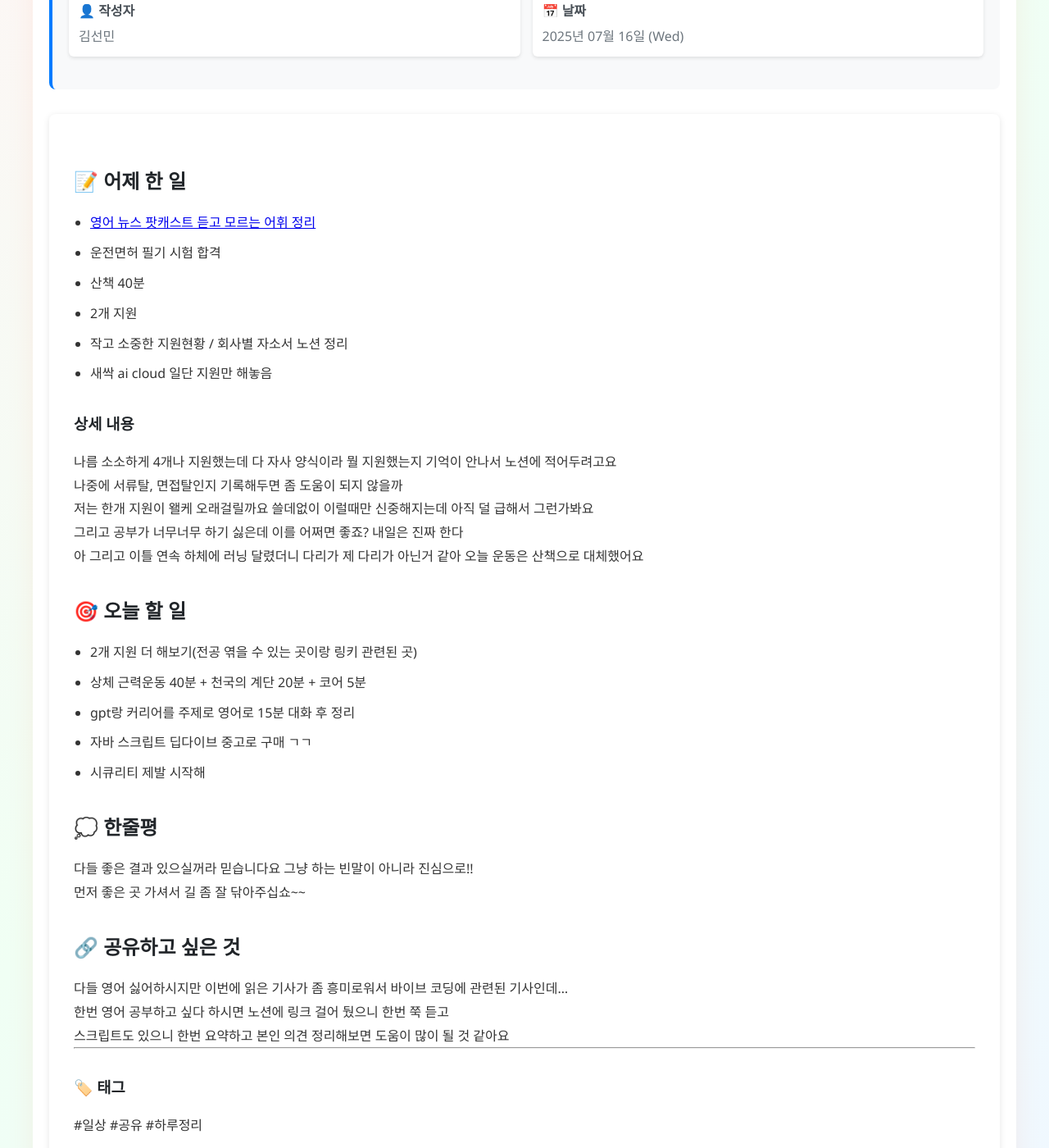
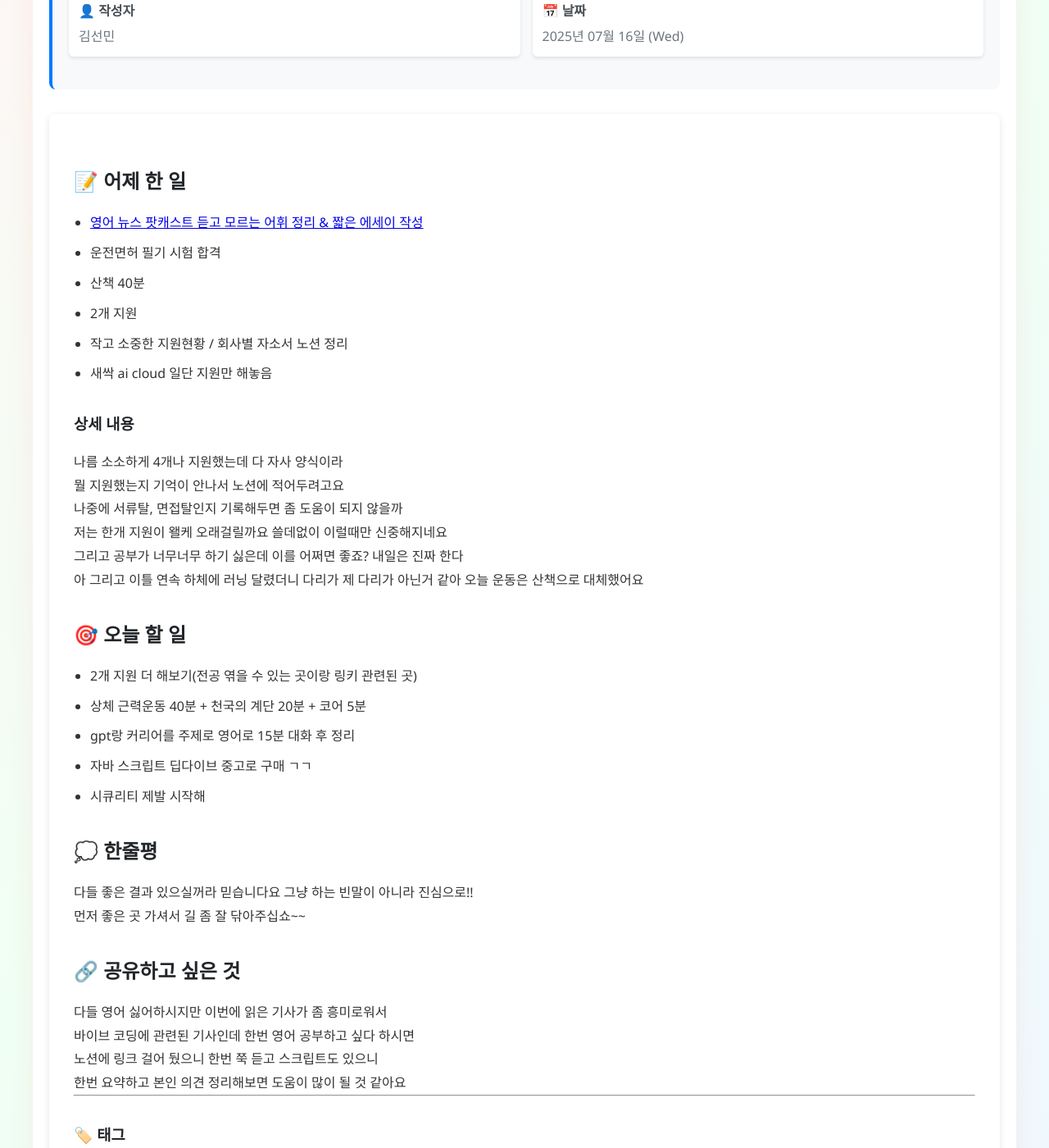
Before and after one commit to ssg6-dailylog/scrum, a Jekyll site: the page built from _posts/2025-07-16-김선민-DailyScrum.md, in a window 1280 px wide and 1400 px high, scrolled down 336 px. Shown: the whole window at 82% size. Built offline with Jekyll 4.4.1, drawn with Linux system fonts in a browser that asks for light colours.

Commit message:
2025-07-16-김선민-DailyScrum

```diff
--- a/_posts/2025-07-16-김선민-DailyScrum.md
+++ b/_posts/2025-07-16-김선민-DailyScrum.md
@@ -9,7 +9,7 @@ categories: [scrum]
 ## 📝 어제 한 일
 
 
-- [영어 뉴스 팟캐스트 듣고 모르는 어휘 정리](https://melodious-tailor-2a7.notion.site/250715-Anyone-can-use-AI-chatbots-to-vibe-code-Could-that-put-programmers-out-of-a-job-2319a96c76ba801d8b8de558607e2598?source=copy_link)
+- [영어 뉴스 팟캐스트 듣고 모르는 어휘 정리 & 짧은 에세이 작성](https://melodious-tailor-2a7.notion.site/250715-Anyone-can-use-AI-chatbots-to-vibe-code-Could-that-put-programmers-out-of-a-job-2319a96c76ba801d8b8de558607e2598?source=copy_link)
 - 운전면허 필기 시험 합격
 - 산책 40분
 - 2개 지원
@@ -18,11 +18,13 @@ categories: [scrum]
 
 
 ### 상세 내용
-나름 소소하게 4개나 지원했는데 다 자사 양식이라 뭘 지원했는지 기억이 안나서 노션에 적어두려고요
+나름 소소하게 4개나 지원했는데 다 자사 양식이라
+뭘 지원했는지 기억이 안나서 노션에 적어두려고요
 나중에 서류탈, 면접탈인지 기록해두면 좀 도움이 되지 않을까
-저는 한개 지원이 왤케 오래걸릴까요 쓸데없이 이럴때만 신중해지는데 아직 덜 급해서 그런가봐요
+저는 한개 지원이 왤케 오래걸릴까요 쓸데없이 이럴때만 신중해지네요
 그리고 공부가 너무너무 하기 싫은데 이를 어쩌면 좋죠? 내일은 진짜 한다
-아 그리고 이틀 연속 하체에 러닝 달렸더니 다리가 제 다리가 아닌거 같아 오늘 운동은 산책으로 대체했어요
+아 그리고 이틀 연속 하체에 러닝 달렸더니 다리가 제 다리가 아닌거 같아
+오늘 운동은 산책으로 대체했어요
 
 
 
@@ -42,9 +44,10 @@ categories: [scrum]
 
 
 ## 🔗 공유하고 싶은 것
-다들 영어 싫어하시지만 이번에 읽은 기사가 좀 흥미로워서 바이브 코딩에 관련된 기사인데...
-한번 영어 공부하고 싶다 하시면 노션에 링크 걸어 뒀으니 한번 쭉 듣고
-스크립트도 있으니 한번 요약하고 본인 의견 정리해보면 도움이 많이 될 것 같아요
+다들 영어 싫어하시지만 이번에 읽은 기사가 좀 흥미로워서
+바이브 코딩에 관련된 기사인데 한번 영어 공부하고 싶다 하시면
+노션에 링크 걸어 뒀으니 한번 쭉 듣고 스크립트도 있으니
+한번 요약하고 본인 의견 정리해보면 도움이 많이 될 것 같아요
 
 
 
```
